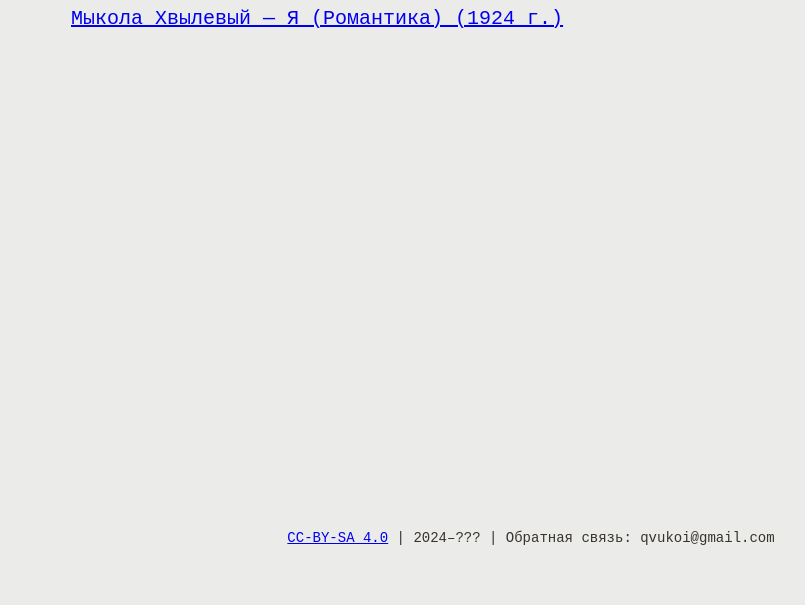
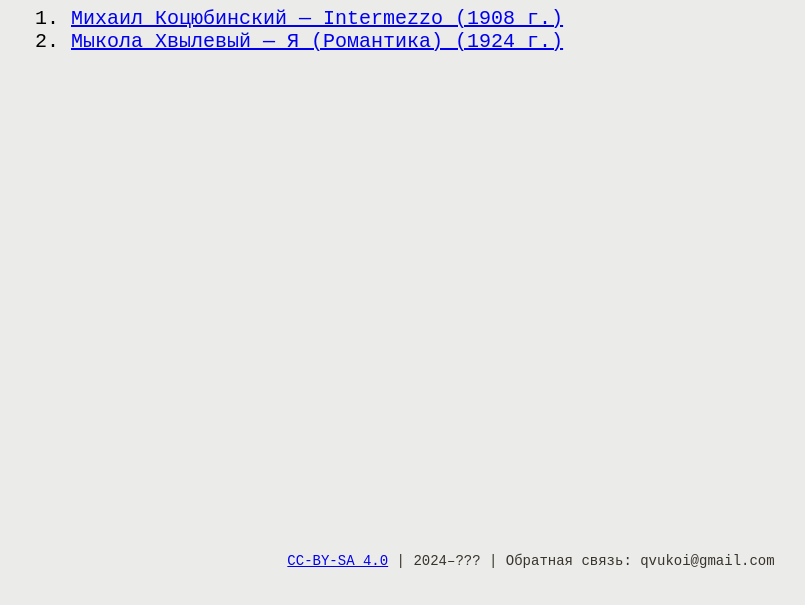
Before and after one commit to qvukoi/qvukoi.github.io, a plain HTML site: page index.html in a window 1280 px wide. Shown: the part 195-800 px from the top of the page, without its empty margins (33-838 px from the left). Drawn offline with Linux system fonts and the light colour scheme.

Commit message:
Update index.html

```diff
--- a/index.html
+++ b/index.html
@@ -23,7 +23,14 @@
                 <h2>
                     Что есть почитать:
                 </h2>
-                    <ol><a href="./MH_1_YaRomantika">Мыкола Хвылевый — Я (Романтика) (1924 г.)</a></ol>
+                    <ol>
+                        <li>
+                            <a href="./MK_1_Intermezzo.html">Михаил Коцюбинский — Intermezzo (1908 г.)</a>
+                        </li>
+                        <li>
+                            <a href="./MH_1_YaRomantika.html">Мыкола Хвылевый — Я (Романтика) (1924 г.)</a>
+                        </li>
+                    </ol>
             </nav>
         </body>
         <div class="footer">
```
